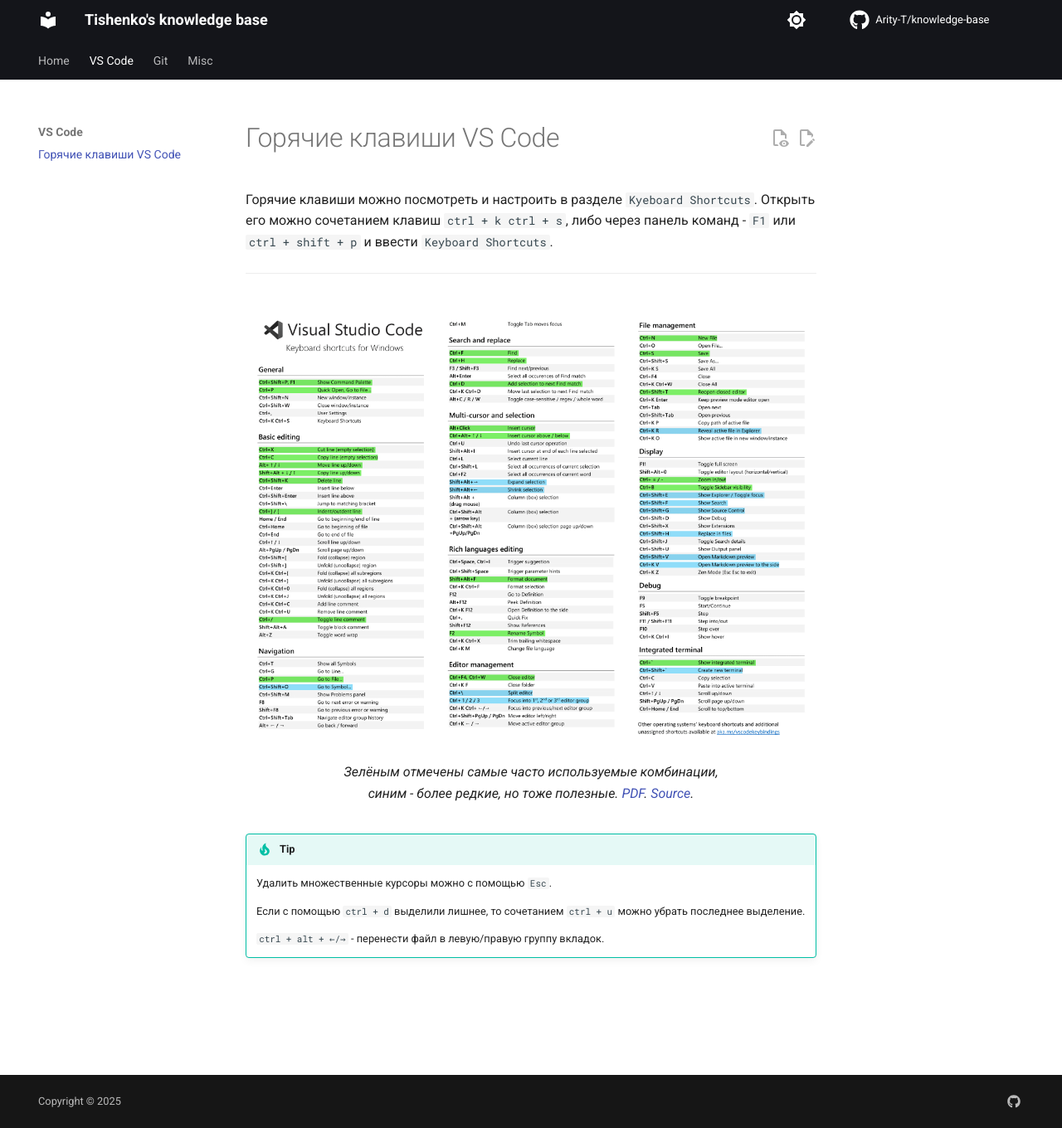
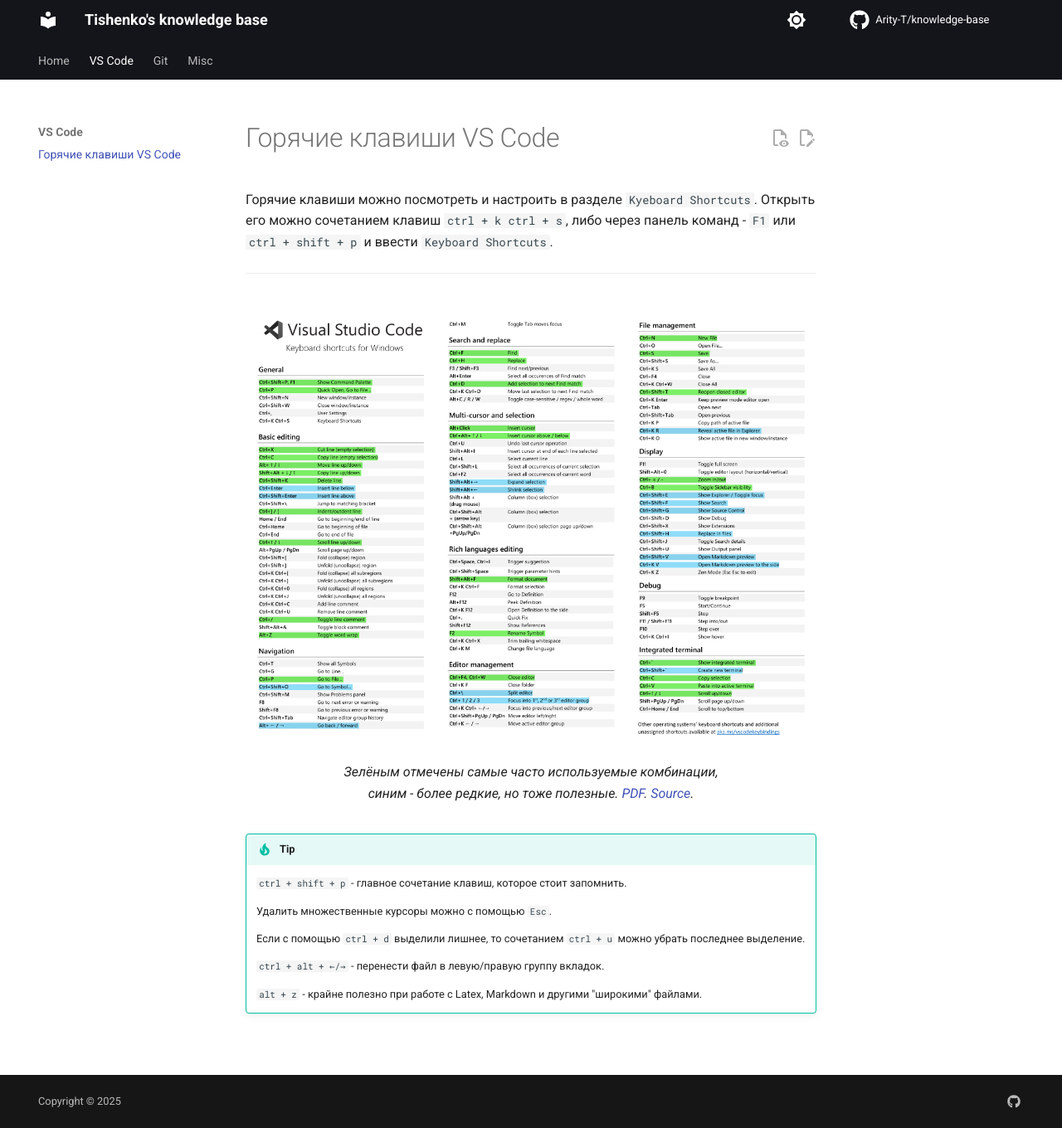
Before and after one commit to Arity-T/knowledge-base, an MkDocs documentation site: the page built from docs/VS-Code/hotkeys.md, in a window 1280 px wide and 1360 px high. Shown: the whole window at 83% size. Built offline with MkDocs 1.6.1 and Material for MkDocs 9.7.7, drawn with Linux system fonts in a browser that asks for light colours; comment, search, counter and statistics services are not loaded.

Commit message:
Ещё про горячие клавиши

```diff
--- a/docs/VS-Code/hotkeys.md
+++ b/docs/VS-Code/hotkeys.md
@@ -11,8 +11,12 @@
 
 !!! tip
 
+    `ctrl + shift + p` - главное сочетание клавиш, которое стоит запомнить.
+
     Удалить множественные курсоры можно с помощью `Esc`.
 
     Если с помощью `ctrl + d` выделили лишнее, то сочетанием `ctrl + u` можно убрать последнее выделение.
 
     `ctrl + alt + ←/→` - перенести файл в левую/правую группу вкладок.
+
+    `alt + z` - крайне полезно при работе с Latex, Markdown и другими "широкими" файлами.
```
Also changed, not shown: docs/VS-Code/attachments/vscode-keyboard-shortcuts.png, 1 other file.
